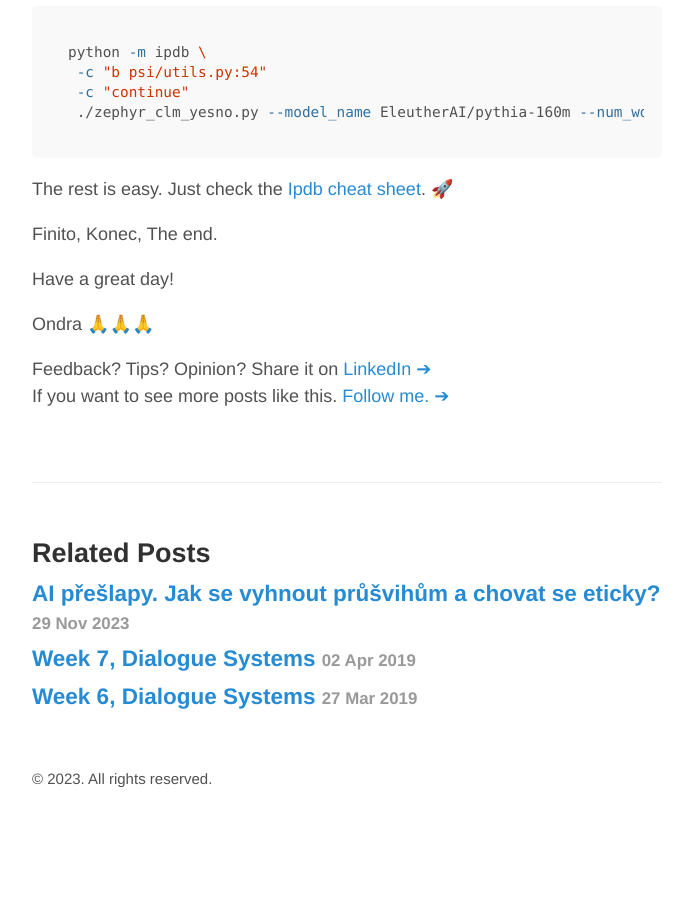
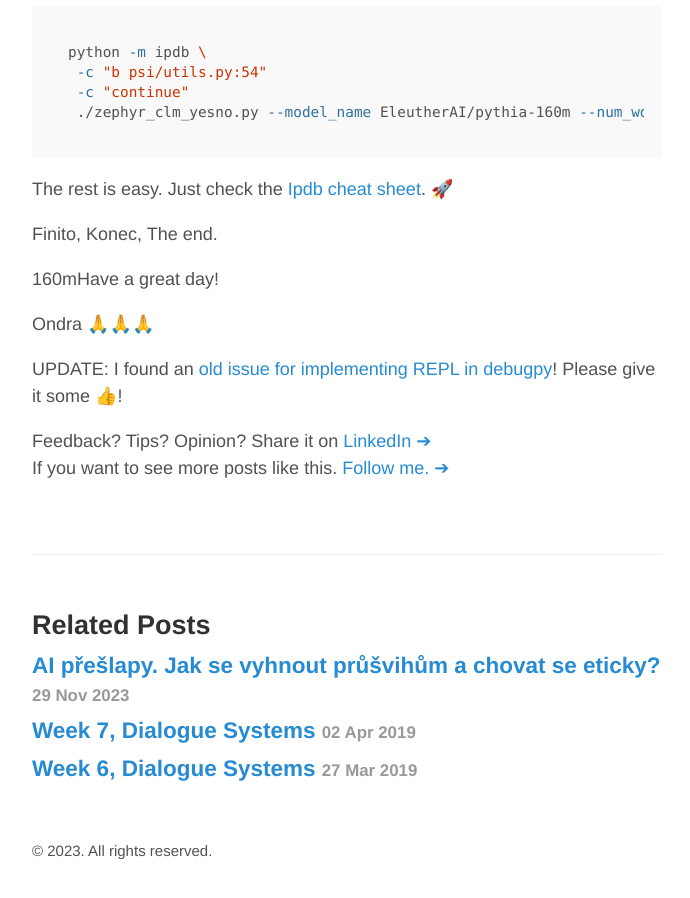
Before and after one commit to oplatek/oplatek.github.io, a Jekyll site: the page built from _posts/2023-12-05-debugging-in-vscode.md, in a window 1280 px wide and 900 px high, scrolled down 3751 px. Shown: the whole window, without its empty margins (293-983 px from the left). Built offline with Jekyll 4.4.1, drawn with Linux system fonts in a browser that asks for light colours; before the commit the page ends 4579 px from its top, so only the background shows below that; some of the changed text lies outside the part shown.

Commit message:
link issue

```diff
--- a/_posts/2023-12-05-debugging-in-vscode.md
+++ b/_posts/2023-12-05-debugging-in-vscode.md
@@ -124,9 +124,11 @@ The rest is easy. Just check the [Ipdb cheat sheet](https://wangchuan.github.io/
 
 Finito, Konec, The end.
 
-Have a great day!
+160mHave a great day!
 
 Ondra 🙏🙏🙏
 
+UPDATE: I found an [old issue for implementing REPL in debugpy](https://github.com/microsoft/debugpy/issues/221)! Please give it some 👍!
+
 Feedback? Tips? Opinion? Share it on [LinkedIn ➔](https://www.linkedin.com/in/ondrejplatek/)<br/>
 If you want to see more posts like this. [Follow me. ➔](https://www.linkedin.com/comm/mynetwork/discovery-see-all?usecase=PEOPLE_FOLLOWS&followMember=ondrejplatek)
```
Also changed, not shown: other parts of _posts/2023-12-05-debugging-in-vscode.md (+1 -1 lines).
